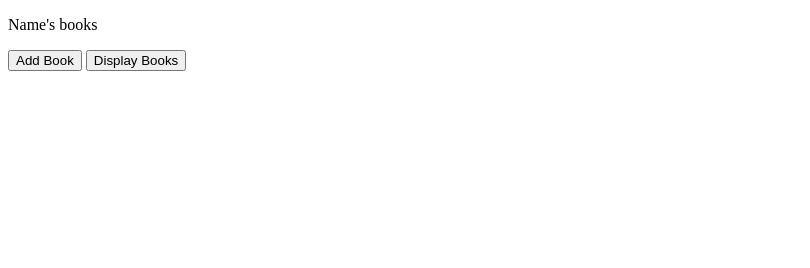
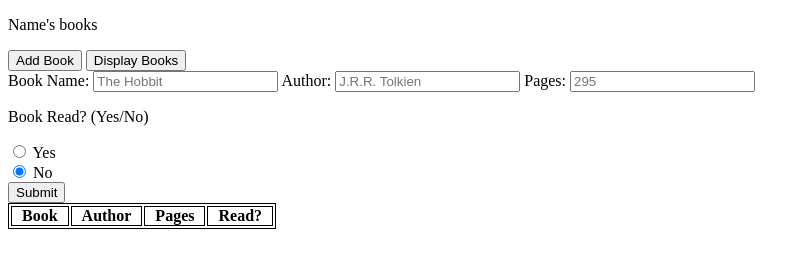
Before and after one commit to Soumil-Biswas-Web/Odin-Library, a plain HTML site: page index.html in a window 1280 px wide. Shown: the whole page, without its empty margins (0-810 px from the left). Drawn offline with Linux system fonts and the light colour scheme.

Commit message:
Added code for add_book and show_books

```diff
--- a/index.html
+++ b/index.html
@@ -22,7 +22,49 @@
 
     <p class="name">Name's books</p>
 
-    <button>Add Book</button>
-    <button>Display Books</button>
+    <button class="button_add_book">Add Book</button>
+    <button class="button_show_books">Display Books</button>
+
+    <div class="add_book">
+        <form action="">
+            <label for="book_name">Book Name: </label>
+            <input type="text" id="book_name" name="book_name" placeholder="The Hobbit">
+
+            <label for="book_author">Author: </label>
+            <input type="text" id="book_author" name="book_author" placeholder="J.R.R. Tolkien">
+
+            <label for="book_pages">Pages: </label>
+            <input type="number" id="book_pages" name="book_pages" placeholder="295">
+
+            <div class="book_read">
+                <p>Book Read? (Yes/No)</p>
+
+                <div>
+                    <input type="radio" id="Yes" name="isRead" value="Yes">
+                    <label for="Yes">Yes</label>
+                </div>
+
+                <div>
+                    <input type="radio" id="No" name="isRead" value="No" checked>
+                    <label for="No">No</label>
+                </div>
+            </div>
+
+            <button>Submit</button>
+        </form>
+    </div>
+
+    <div class="show_books">
+        <table class="books">
+            <thead>
+                <tr>
+                    <th>Book</th>
+                    <th>Author</th>
+                    <th>Pages</th>
+                    <th>Read?</th>
+                </tr>
+            </thead>
+        </table>
+    </div>
 </body>
 </html>
--- a/javascript.js
+++ b/javascript.js
@@ -1,4 +1,8 @@
+// Library Array
+
 const myLibrary = [];
+
+// Book Constructor
 
 function Book(name, writer, numberOfPages, isRead) {
     this.name = name;
@@ -17,18 +21,44 @@ function Book(name, writer, numberOfPages, isRead) {
     }
 }
 
+// Add book to Library
+
 function addBookToLibrary(Book) {
-    myLibrary.append(Book);
-    console.log(Book.name + " added to Library.")
+    myLibrary.push(Book);
+    console.log(Book.name + " added to Library.");
 }
+
+// Show All Books
 
 function showBooks(Book) {}
 
+// On Click add_book
+
+function onClickAddBook() {
+    document.querySelector(".add_book").style.display = "block";
+    document.querySelector(".show_books").style.display = "none";
+}
+
+// On Click show_books
+
+function onClickShowBooks() {
+    document.querySelector(".add_book").style.display = "none";
+    document.querySelector(".show_books").style.display = "block";
+}
+
 // Driver Code
 
-const theHobbit = new Book ("The Hobbit", "J.R.R. Tolkien", 295, false);
+/*
+const theHobbit = new Bo/ok ("The Hobbit", "J.R.R. Tolkien", 295, false);
 console.log(theHobbit.info());
 
 addBookToLibrary(theHobbit);
+*/
+
+const buttonAddBook = document.querySelector(".button_add_book");
+buttonAddBook.addEventListener("click", onClickAddBook);
+
+const buttonShowBooks = document.querySelector(".button_show_books");
+buttonShowBooks.addEventListener("click", onClickShowBooks);
 
 // Style the website like nhentai lol. Add light mode option as well.
--- a/style.css
+++ b/style.css
@@ -0,0 +1,19 @@
+/* Add Book Form */
+
+.add_book {
+    /*display: none;*/
+}
+
+/* Show Books Table */
+
+.show_books {
+    /*display: none;*/
+}
+
+table, td, th {
+    border: 1px solid black;
+}
+
+td, th {
+    padding: 0 10px;
+}
```
